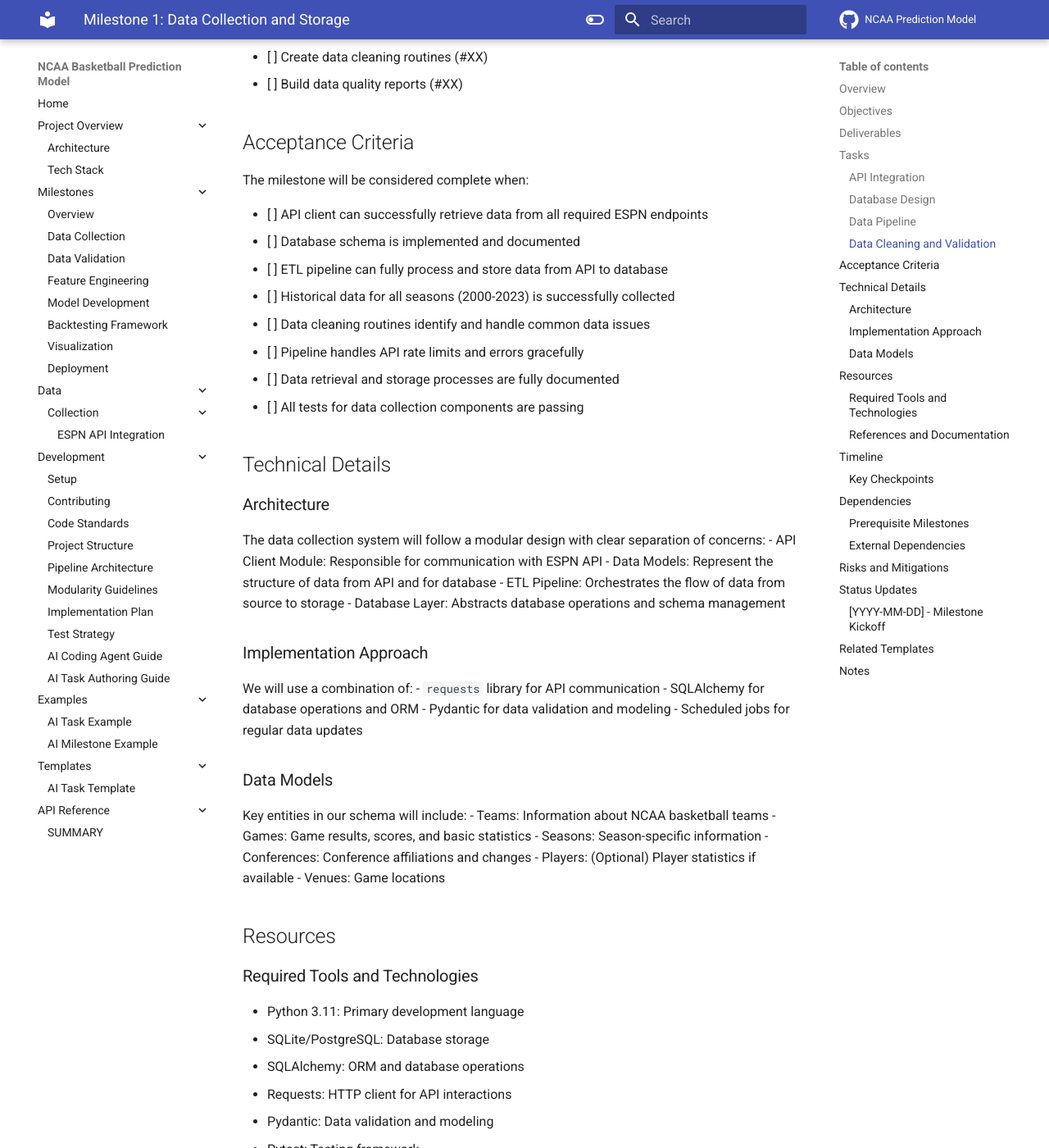
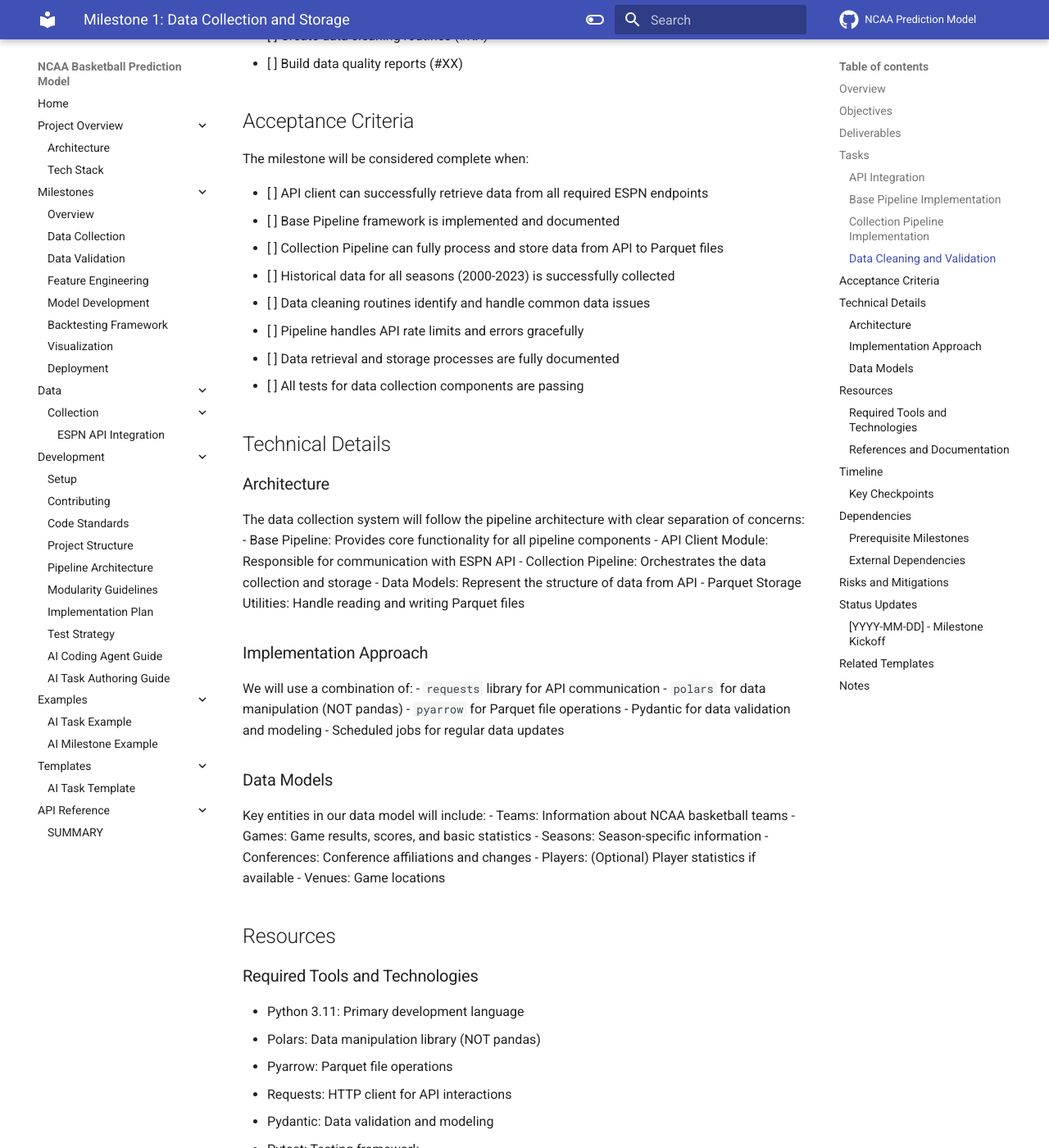
Before and after one commit to tim-mcdonnell/ncaa-prediction-model, an MkDocs documentation site: the page built from docs/development/milestones/milestone1-data-collection.md, in a window 1280 px wide and 1400 px high, scrolled down 2221 px. Shown: the whole window at 82% size. Built offline with MkDocs 1.6.1 and Material for MkDocs 9.7.7, drawn with Linux system fonts in a browser that asks for light colours; comment, search, counter and statistics services are not loaded; some of the changed text lies outside the part shown.

Commit message:
Update Milestone 1 to use Parquet-based pipeline architecture

```diff
--- a/docs/development/milestones/milestone1-data-collection.md
+++ b/docs/development/milestones/milestone1-data-collection.md
@@ -1,26 +1,27 @@
 # Milestone 1: Data Collection and Storage
 
 ## Overview
-This milestone focuses on building the foundation of our NCAA basketball prediction model by establishing reliable data collection and storage systems. We will create an integration with ESPN API endpoints to retrieve historical game data for NCAA men's basketball spanning from 2000 to 2023. This data will be properly structured, stored, and prepared for subsequent analysis and feature engineering.
+This milestone focuses on building the foundation of our NCAA basketball prediction model by establishing reliable data collection and storage systems. We will create an integration with ESPN API endpoints to retrieve historical game data for NCAA men's basketball spanning from 2000 to 2023. This data will be properly structured, stored as Parquet files, and prepared for subsequent analysis and feature engineering.
 
 The data collection pipeline established in this milestone will serve as the backbone for all subsequent model development and analysis, making its robustness and completeness critical to project success.
 
 ## Objectives
 - Build a reliable integration with ESPN API for retrieving historical NCAA basketball data
-- Design and implement an appropriate database schema for storing game and team statistics
+- Implement the Base Pipeline and Collection Pipeline components
 - Create efficient data loading and transformation pipelines
 - Implement data cleaning and validation routines to ensure data quality
 - Establish automated processes for incremental data updates
+- Store all collected data in Parquet file format
 
 ## Deliverables
 | Deliverable | Description | Status |
 |-------------|-------------|--------|
 | ESPN API Client | Python module to interact with ESPN API endpoints with rate limiting and error handling | 🔄 In Progress |
-| Database Schema | Normalized database design for storing teams, games, and statistics | ⏱️ Not Started |
-| Data Pipeline | ETL process to extract data from API, transform it, and load into database | ⏱️ Not Started |
+| Base Pipeline | Core pipeline class with shared functionality for all pipeline components | ⏱️ Not Started |
+| Collection Pipeline | Pipeline for extracting data from ESPN API and storing as Parquet files | ⏱️ Not Started |
 | Data Cleaning Module | Routines for identifying and cleaning inconsistent or problematic data | ⏱️ Not Started |
-| Initial Dataset | Complete dataset of NCAA basketball games from 2000-2023 | ⏱️ Not Started |
-| Documentation | Technical documentation of API integration, schema, and data dictionary | ⏱️ Not Started |
+| Initial Dataset | Complete dataset of NCAA basketball games from 2000-2023 stored as Parquet files | ⏱️ Not Started |
+| Documentation | Technical documentation of API integration, data schema, and data dictionary | ⏱️ Not Started |
 
 ## Tasks
 This section lists the specific tasks that need to be completed to achieve this milestone. Each task should later be created as a GitHub issue and linked here.
@@ -32,19 +33,18 @@ This section lists the specific tasks that need to be completed to achieve this
 - [ ] Build error handling and retry logic (#XX)
 - [ ] Add logging for API interactions (#XX)
 
-### Database Design
-- [ ] Evaluate storage options (SQLite vs PostgreSQL) (#XX)
-- [ ] Design normalized database schema (#XX)
-- [ ] Create database migration scripts (#XX)
-- [ ] Implement database connection management (#XX)
-- [ ] Add database indexing for query optimization (#XX)
+### Base Pipeline Implementation
+- [ ] Create BasePipeline class with configuration management (#XX)
+- [ ] Implement logging and progress tracking (#XX)
+- [ ] Add error handling and resilience patterns (#XX)
+- [ ] Build test framework for pipeline components (#XX)
 
-### Data Pipeline
-- [ ] Build extraction module for API data (#XX)
-- [ ] Develop transformation logic for raw data (#XX)
-- [ ] Create loading routines for database insertion (#XX)
-- [ ] Implement incremental update logic (#XX)
-- [ ] Add pipeline monitoring and error alerts (#XX)
+### Collection Pipeline Implementation
+- [ ] Develop collection pipeline for NCAA basketball games (#XX)
+- [ ] Implement season-based collection logic (#XX)
+- [ ] Create incremental update functionality (#XX)
+- [ ] Build Parquet file storage utilities (#XX)
+- [ ] Add data validation during collection (#XX)
 
 ### Data Cleaning and Validation
 - [ ] Define data validation rules (#XX)
@@ -56,8 +56,8 @@ This section lists the specific tasks that need to be completed to achieve this
 The milestone will be considered complete when:
 
 - [ ] API client can successfully retrieve data from all required ESPN endpoints
-- [ ] Database schema is implemented and documented
-- [ ] ETL pipeline can fully process and store data from API to database
+- [ ] Base Pipeline framework is implemented and documented
+- [ ] Collection Pipeline can fully process and store data from API to Parquet files
 - [ ] Historical data for all seasons (2000-2023) is successfully collected
 - [ ] Data cleaning routines identify and handle common data issues
 - [ ] Pipeline handles API rate limits and errors gracefully
@@ -66,21 +66,23 @@ The milestone will be considered complete when:
 
 ## Technical Details
 ### Architecture
-The data collection system will follow a modular design with clear separation of concerns:
+The data collection system will follow the pipeline architecture with clear separation of concerns:
+- Base Pipeline: Provides core functionality for all pipeline components
 - API Client Module: Responsible for communication with ESPN API
-- Data Models: Represent the structure of data from API and for database
-- ETL Pipeline: Orchestrates the flow of data from source to storage
-- Database Layer: Abstracts database operations and schema management
+- Collection Pipeline: Orchestrates the data collection and storage
+- Data Models: Represent the structure of data from API
+- Parquet Storage Utilities: Handle reading and writing Parquet files
 
 ### Implementation Approach
 We will use a combination of:
 - `requests` library for API communication
-- SQLAlchemy for database operations and ORM
+- `polars` for data manipulation (NOT pandas)
+- `pyarrow` for Parquet file operations
 - Pydantic for data validation and modeling
 - Scheduled jobs for regular data updates
 
 ### Data Models
-Key entities in our schema will include:
+Key entities in our data model will include:
 - Teams: Information about NCAA basketball teams
 - Games: Game results, scores, and basic statistics
 - Seasons: Season-specific information
@@ -91,15 +93,16 @@ Key entities in our schema will include:
 ## Resources
 ### Required Tools and Technologies
 - Python 3.11: Primary development language
-- SQLite/PostgreSQL: Database storage
-- SQLAlchemy: ORM and database operations
+- Polars: Data manipulation library (NOT pandas)
+- Pyarrow: Parquet file operations
 - Requests: HTTP client for API interactions
 - Pydantic: Data validation and modeling
 - Pytest: Testing framework
 
 ### References and Documentation
 - [ESPN API Documentation](https://www.espn.com/apis/devcenter/docs/)
-- [SQLAlchemy Documentation](https://docs.sqlalchemy.org/)
+- [Apache Parquet Format](https://parquet.apache.org/docs/)
+- [Polars Documentation](https://pola.rs/docs/)
 - [NCAA Basketball Statistics Guidelines](https://www.ncaa.org/sports/basketball-men)
 
 ## Timeline
@@ -110,8 +113,8 @@ Key entities in our schema will include:
 
 ### Key Checkpoints
 - API Integration Complete: [Date + 1 week]
-- Database Schema Finalized: [Date + 1.5 weeks]
-- Full Pipeline Implemented: [Date + 2.5 weeks]
+- Base Pipeline Implemented: [Date + 1.5 weeks]
+- Collection Pipeline Implemented: [Date + 2.5 weeks]
 - Testing and Documentation Complete: [Date + 3 weeks]
 
 ## Dependencies
@@ -128,7 +131,7 @@ Key entities in our schema will include:
 | ESPN API changes or limits | High | Medium | Implement version checking, rate limiting, and fallback mechanisms |
 | Incomplete historical data | High | Medium | Identify alternative data sources for supplementation |
 | Data format inconsistencies | Medium | High | Build robust data validation and transformation logic |
-| Database performance issues | Medium | Low | Implement proper indexing and query optimization |
+| Large Parquet files degrading performance | Medium | Low | Implement partitioning and optimization strategies |
 
 ## Status Updates
 ### [YYYY-MM-DD] - Milestone Kickoff
```
